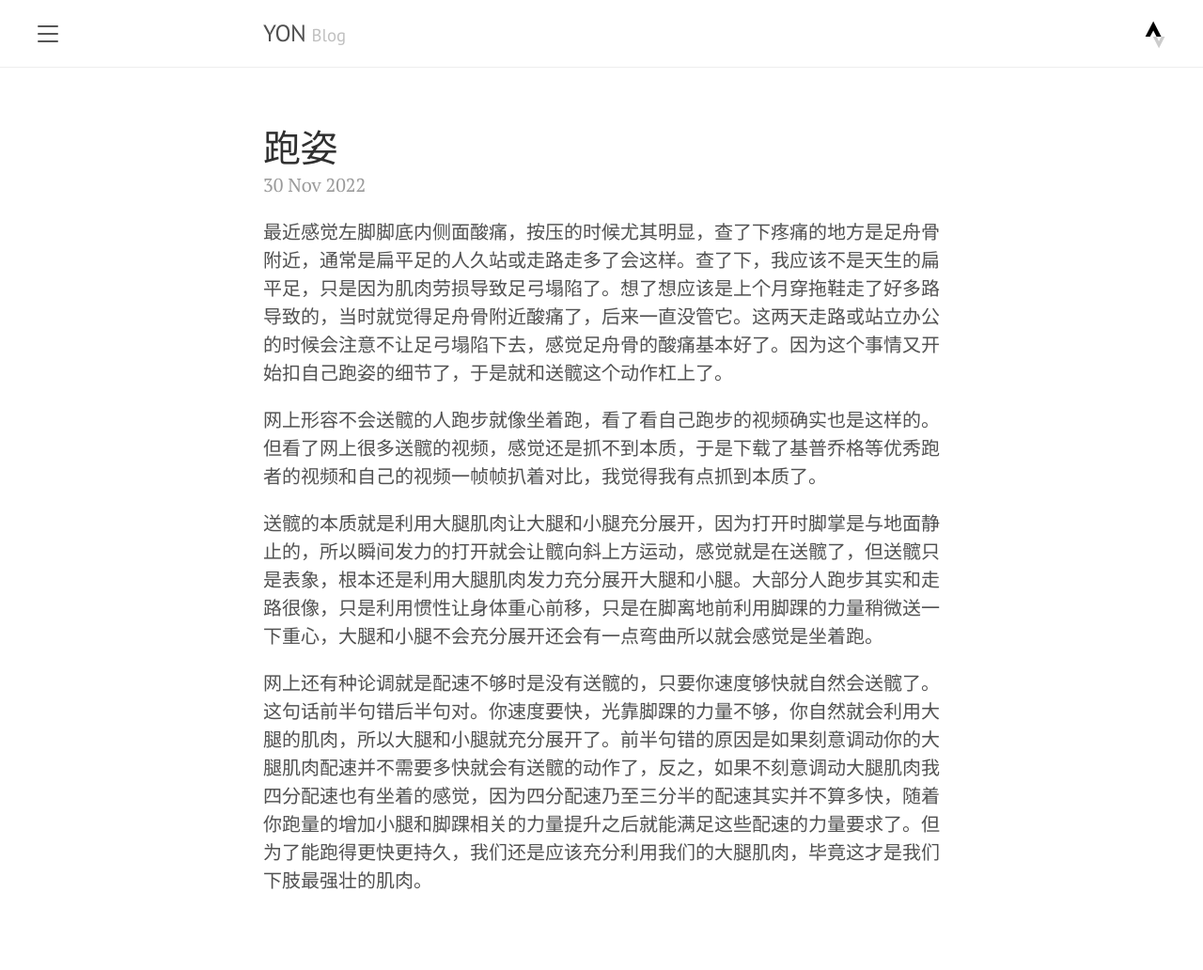
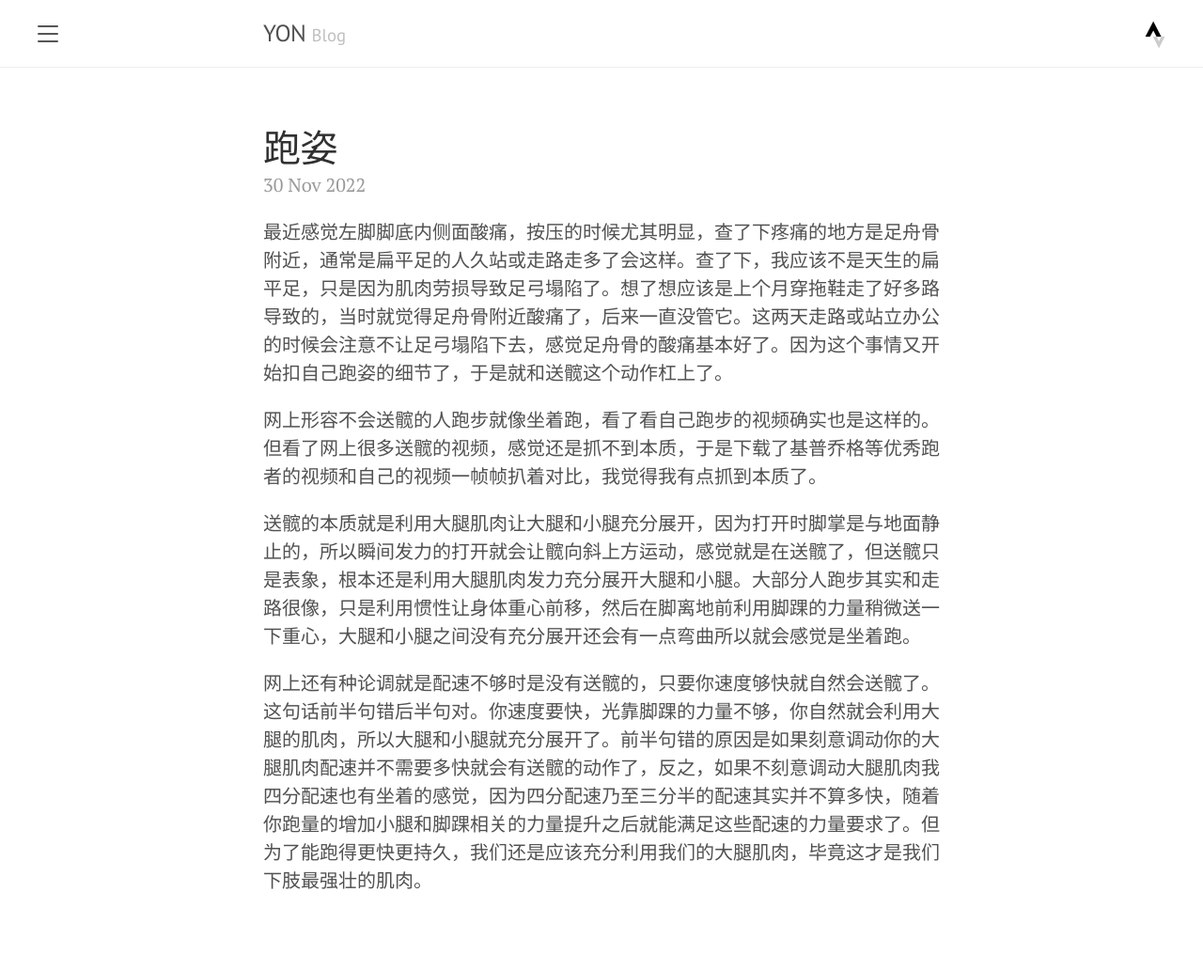
Before and after one commit to yoncise/yoncise.github.io, a Jekyll site: the page built from logs/_posts/2022/2022-11-30-107932901.md, in a window 1280 px wide. Shown: the whole page at 94% size. Built offline with Jekyll 4.4.1, drawn with Linux system fonts in a browser that asks for light colours.

Commit message:
语雀同步 跑姿

```diff
--- a/logs/_posts/2022/2022-11-30-107932901.md
+++ b/logs/_posts/2022/2022-11-30-107932901.md
@@ -6,6 +6,6 @@ title: 跑姿
 
 网上形容不会送髋的人跑步就像坐着跑，看了看自己跑步的视频确实也是这样的。但看了网上很多送髋的视频，感觉还是抓不到本质，于是下载了基普乔格等优秀跑者的视频和自己的视频一帧帧扒着对比，我觉得我有点抓到本质了。
 
-送髋的本质就是利用大腿肌肉让大腿和小腿充分展开，因为打开时脚掌是与地面静止的，所以瞬间发力的打开就会让髋向斜上方运动，感觉就是在送髋了，但送髋只是表象，根本还是利用大腿肌肉发力充分展开大腿和小腿。大部分人跑步其实和走路很像，只是利用惯性让身体重心前移，只是在脚离地前利用脚踝的力量稍微送一下重心，大腿和小腿不会充分展开还会有一点弯曲所以就会感觉是坐着跑。
+送髋的本质就是利用大腿肌肉让大腿和小腿充分展开，因为打开时脚掌是与地面静止的，所以瞬间发力的打开就会让髋向斜上方运动，感觉就是在送髋了，但送髋只是表象，根本还是利用大腿肌肉发力充分展开大腿和小腿。大部分人跑步其实和走路很像，只是利用惯性让身体重心前移，然后在脚离地前利用脚踝的力量稍微送一下重心，大腿和小腿之间没有充分展开还会有一点弯曲所以就会感觉是坐着跑。
 
 网上还有种论调就是配速不够时是没有送髋的，只要你速度够快就自然会送髋了。这句话前半句错后半句对。你速度要快，光靠脚踝的力量不够，你自然就会利用大腿的肌肉，所以大腿和小腿就充分展开了。前半句错的原因是如果刻意调动你的大腿肌肉配速并不需要多快就会有送髋的动作了，反之，如果不刻意调动大腿肌肉我四分配速也有坐着的感觉，因为四分配速乃至三分半的配速其实并不算多快，随着你跑量的增加小腿和脚踝相关的力量提升之后就能满足这些配速的力量要求了。但为了能跑得更快更持久，我们还是应该充分利用我们的大腿肌肉，毕竟这才是我们下肢最强壮的肌肉。
```
